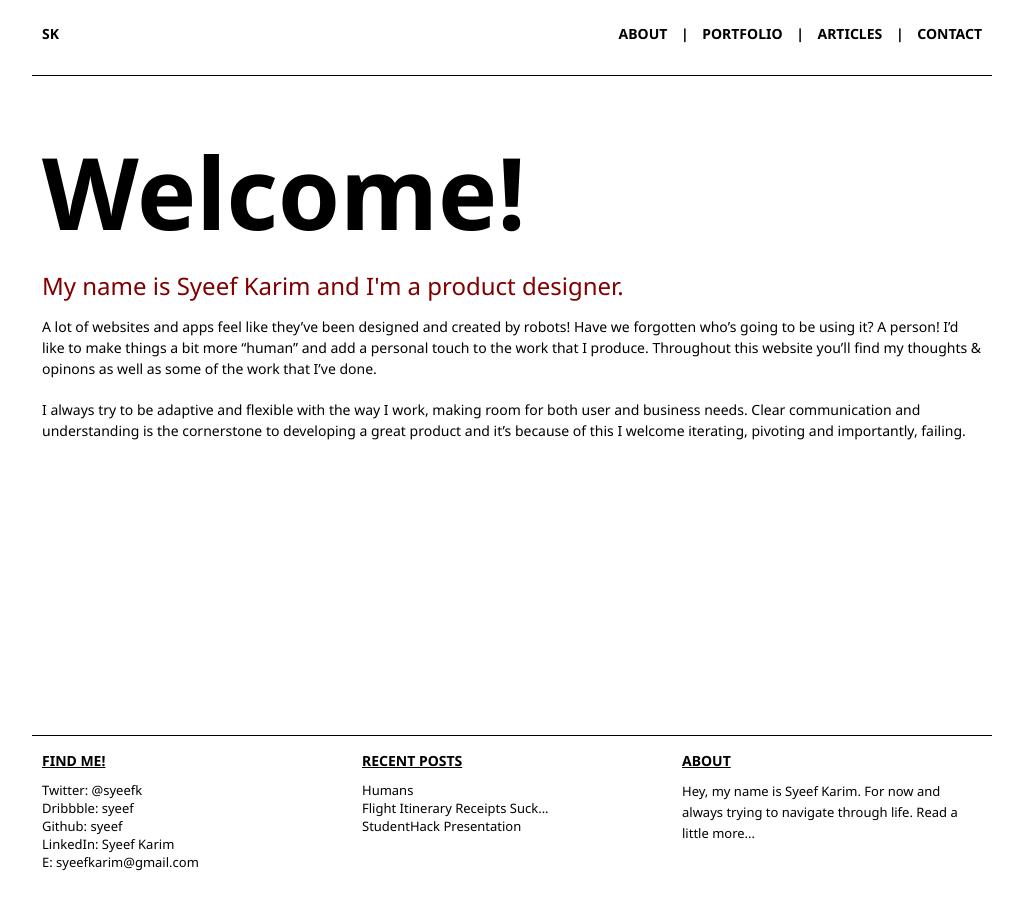
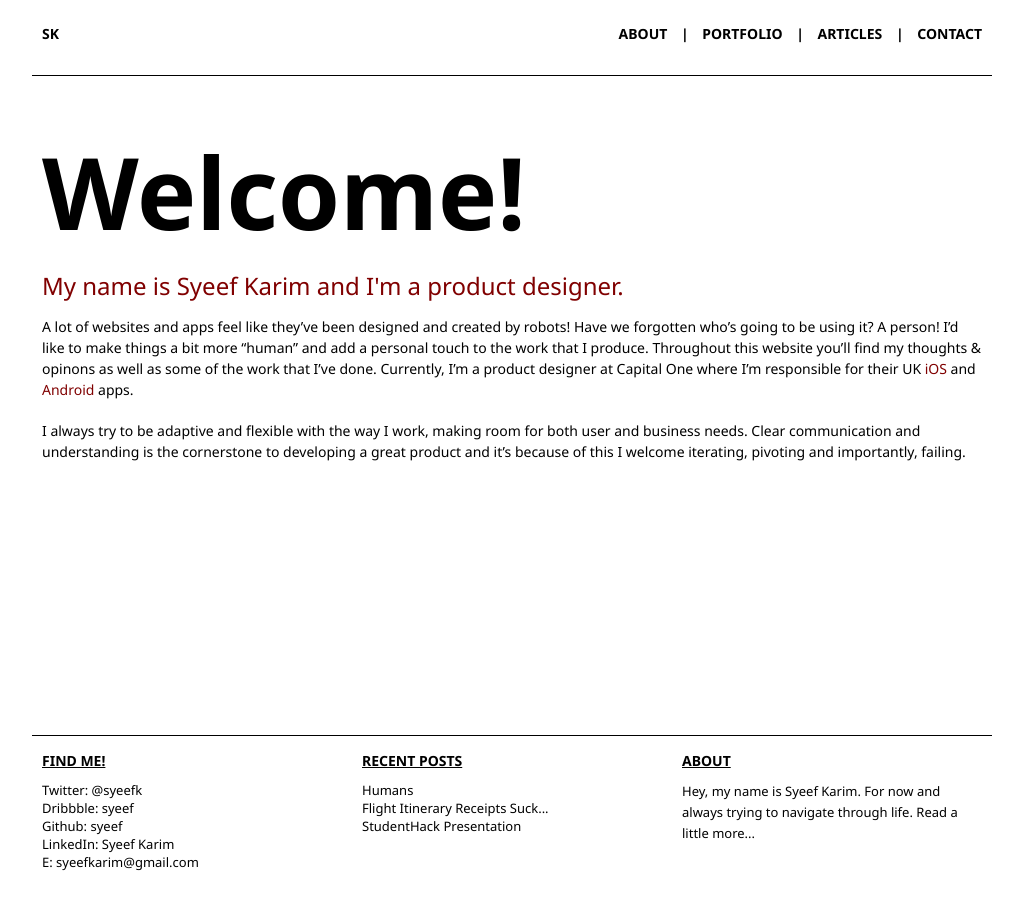
Before and after one commit to syeef/syeefkarim-2016-v0, a Jekyll site: the page built from index.md, in a window 1280 px wide. Shown: the whole page, without its empty margins (128-1151 px from the left). Built offline with Jekyll 4.4.1, drawn with Linux system fonts in a browser that asks for light colours.

Commit message:
update copy on the homepage

```diff
--- a/index.md
+++ b/index.md
@@ -5,6 +5,6 @@ bigWord: Welcome!
 tagLine: My name is Syeef Karim and I'm a product designer.
 ---
 
-A lot of websites and apps feel like they've been designed and created by robots! Have we forgotten who's going to be using it? A person! I'd like to make things a bit more "human" and add a personal touch to the work that I produce. Throughout this website you'll find my thoughts & opinons as well as some of the work that I've done.
+A lot of websites and apps feel like they've been designed and created by robots! Have we forgotten who's going to be using it? A person! I'd like to make things a bit more "human" and add a personal touch to the work that I produce. Throughout this website you'll find my thoughts & opinons as well as some of the work that I've done. Currently, I'm a product designer at Capital One where I'm responsible for their UK <a id="links" href="https://itunes.apple.com/gb/app/capital-one-uk/id481679012?mt=8" target="_blank">iOS</a> and <a id="links" href="https://play.google.com/store/apps/details?id=com.ie.capitalone.uk&feature=search_result#?t=W251bGwsMSwxLDEsImNvbS5pZS5jYXBpdGFsb25lLnVrIl0" target="_blank">Android</a> apps.
 
 I always try to be adaptive and flexible with the way I work, making room for both user and business needs. Clear communication and understanding is the cornerstone to developing a great product and it's because of this I welcome iterating, pivoting and importantly, failing.
```
